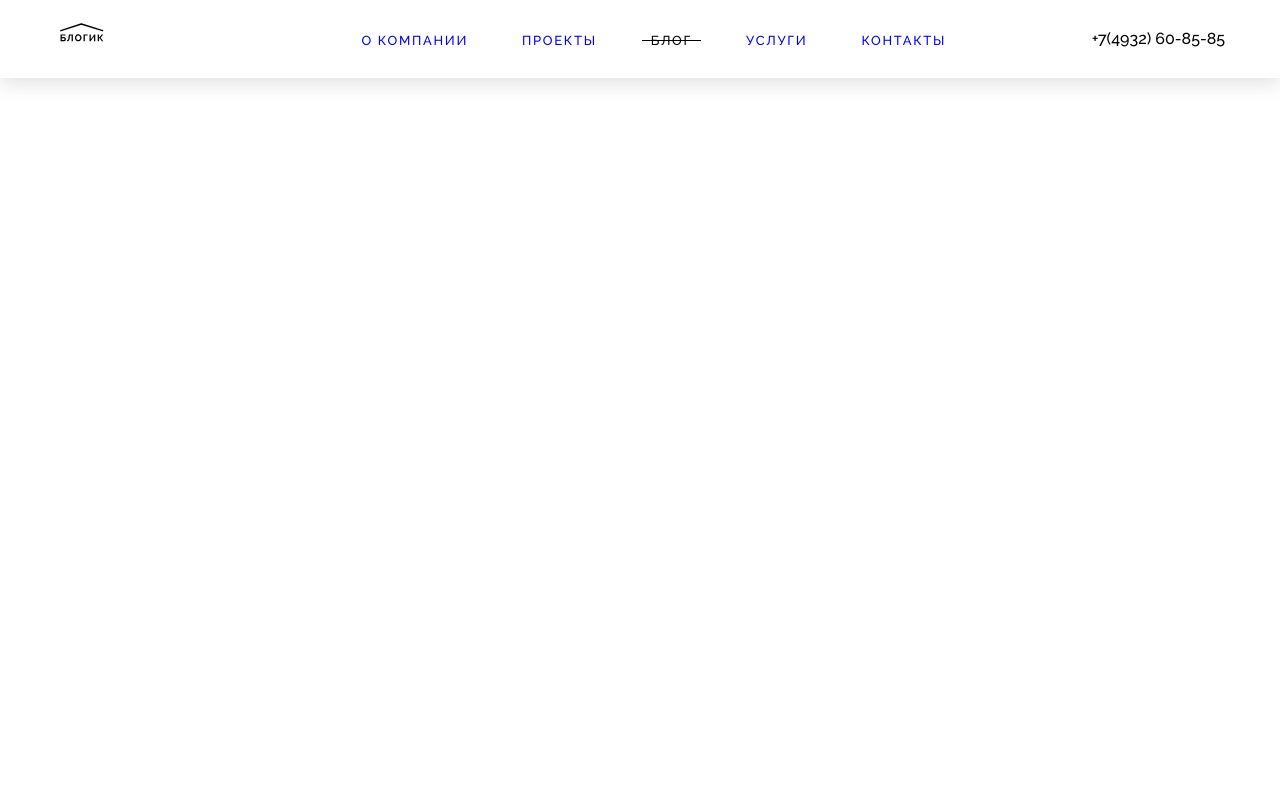
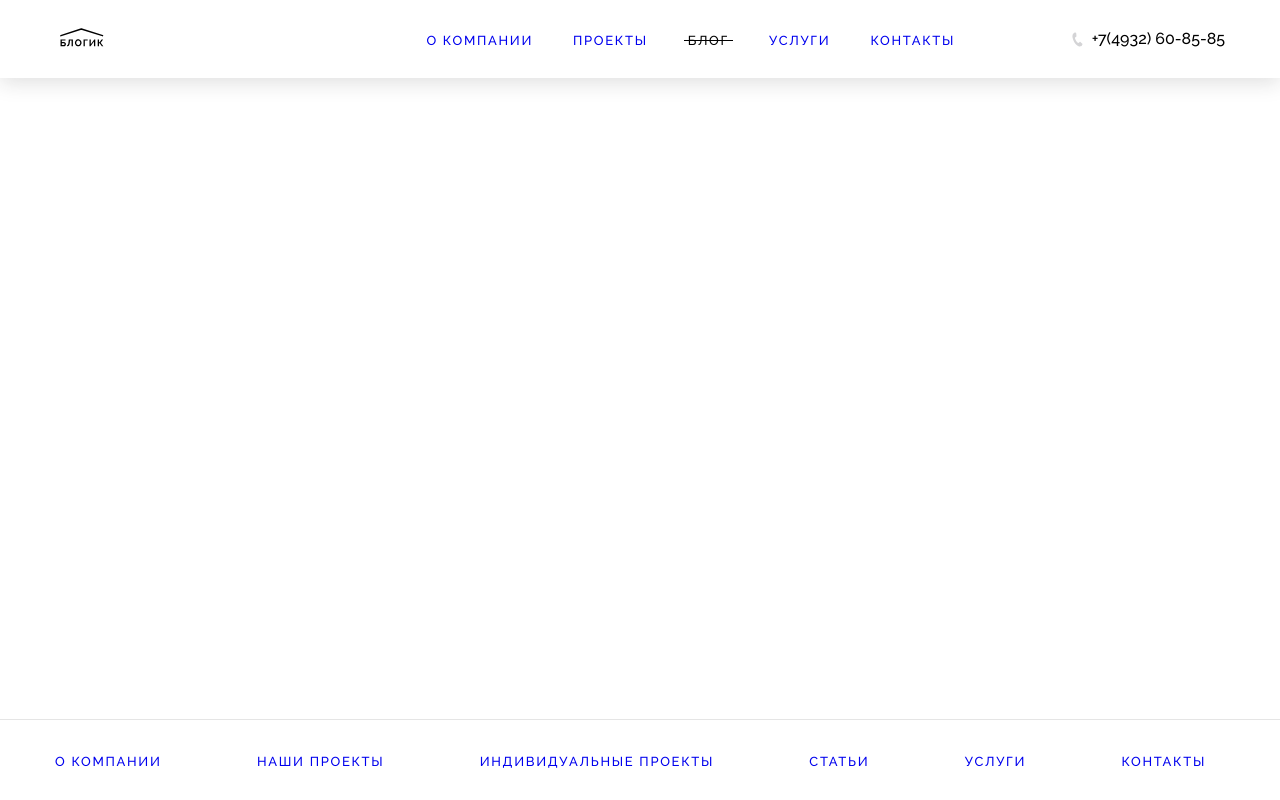
Before and after one commit to urchifox/Blogick_Homework, a plain HTML site: page index.html in a window 1280 px wide. Drawn offline with Linux system fonts and the light colour scheme.

Commit message:
refactored header and made footer

```diff
--- a/css/style.css
+++ b/css/style.css
@@ -9,12 +9,15 @@ body {
     color: #000000;
 
     margin: 0 auto;
+    min-height: 100vh;
+    position: relative;
 }
 
 .container-1200 {
     width: 1170px;
     margin: 0 auto;
-    padding: 0 15px;
+    padding-left: 15px;
+    padding-right: 15px;
 }
 
 .container-700 {
@@ -30,6 +33,7 @@ body {
     display: flex;
     justify-content: space-between;
     align-items: center;
+    margin-bottom: 58px;
 }
 .main-header::after {
     content: "";
@@ -50,9 +54,13 @@ body {
     height: 78px;
     padding: 0;
     margin: 0;
-    width: 896px;
+    width: 900px;
 }
 
+.main-nav__logo {
+    display: block;
+    padding-top: 10px;
+}
 .main-nav__logo:hover {
     opacity: 0.6;
 }
@@ -70,7 +78,7 @@ body {
     flex-wrap: wrap;
     justify-content: center;
     align-items: center;
-    gap: 0px 44px;
+    gap: 0px 40px;
 
     list-style: none;
     padding: 0;
@@ -78,7 +86,7 @@ body {
 }
 
 .menu-item a {
-    padding: 5px;
+    padding: 5px 0;
     font-size: 13px;
     line-height: 24px;
     /* identical to box height, or 185% */
@@ -87,7 +95,6 @@ body {
     text-transform: uppercase;
 
     text-decoration: none;
-    cursor: pointer;
 
     position: relative;
 
@@ -107,25 +114,32 @@ body {
 .menu-item a:visited {
     color: black;
 }
-.menu-item a:hover,
-.menu-item a:focus-visible {
+.menu-item a[href]:hover,
+.menu-item a[href]:focus-visible {
     color: black;
     opacity: 0.6;
     border-bottom: #000000 1px solid;
 }
-.menu-item a:active {
+.menu-item a[href]:active {
     color: black;
     opacity: 0.4;
     border-bottom: rgba(0, 0, 0, 0.5) 1px solid;
 }
 
 .phone {
-    width: 160px;
     text-align: right;
     font-size: 16px;
     line-height: 32px;
     text-decoration: none;
     color: #000000;
+    position: relative;
+
+    padding: 0 5px 0 25px;
+    margin-right: -5px;
+
+    background-image: url(../img/phone-icon.svg);
+    background-repeat: no-repeat;
+    background-position: 5px 50%;
 }
 .phone:hover {
     opacity: 0.6;
@@ -138,4 +152,62 @@ body {
 
 /* --- ОСНОВНОЙ БЛОК --- */
 
+main {
+    padding-bottom: 166px;
+}
+
 /* --- ПОДВАЛ --- */
+
+.main-footer {
+    height: 80px;
+    display: flex;
+    justify-content: space-between;
+    align-items: center;
+    border-top: 1px solid rgba(0, 0, 0, 0.1);
+    position: absolute;
+    bottom: 0;
+    left: 0;
+    right: 0;
+    /* outline: auto; */
+}
+
+.footer-nav-list {
+    /* min-width: 528px;
+    max-width: 800px; */
+    width: 1151px;
+    display: flex;
+    flex-wrap: wrap;
+    justify-content: space-between;
+    align-items: center;
+    gap: 0px 40px;
+
+    list-style: none;
+    padding: 0;
+    margin: 0;
+}
+
+.footer-nav-item a {
+    padding: 5px 0;
+    font-size: 13px;
+    line-height: 24px;
+    /* identical to box height, or 185% */
+
+    letter-spacing: 0.13em;
+    text-transform: uppercase;
+
+    text-decoration: none;
+}
+.footer-nav-item a:visited {
+    color: black;
+}
+.footer-nav-item a[href]:hover,
+.footer-nav-item a[href]:focus-visible {
+    color: black;
+    opacity: 0.6;
+    border-bottom: #000000 1px solid;
+}
+.footer-nav-item a[href]:active {
+    color: black;
+    opacity: 0.4;
+    border-bottom: rgba(0, 0, 0, 0.5) 1px solid;
+}
--- a/index.html
+++ b/index.html
@@ -39,11 +39,45 @@
 
     </header>
 
-    <main>
+    <main class="container-1200">
+
     </main>
 
-    <footer>
-
+    <footer class="main-footer">
+        <nav class="footer-nav container-1200">
+            <ul class="footer-nav-list">
+                <li class="footer-nav-item">
+                    <a href="#">
+                        О компании
+                    </a>
+                </li>
+                <li class="footer-nav-item">
+                    <a href="#">
+                        наши Проекты
+                    </a>
+                </li>
+                <li class="footer-nav-item">
+                    <a href="#">
+                        индивидуальные Проекты
+                    </a>
+                </li>
+                <li class="footer-nav-item">
+                    <a href="#">
+                        статьи
+                    </a>
+                </li>
+                <li class="footer-nav-item">
+                    <a href="#">
+                        Услуги
+                    </a>
+                </li>
+                <li class="footer-nav-item">
+                    <a href="#">
+                        Контакты
+                    </a>
+                </li>
+            </ul>
+        </nav>
     </footer>
 
 </body>
```
